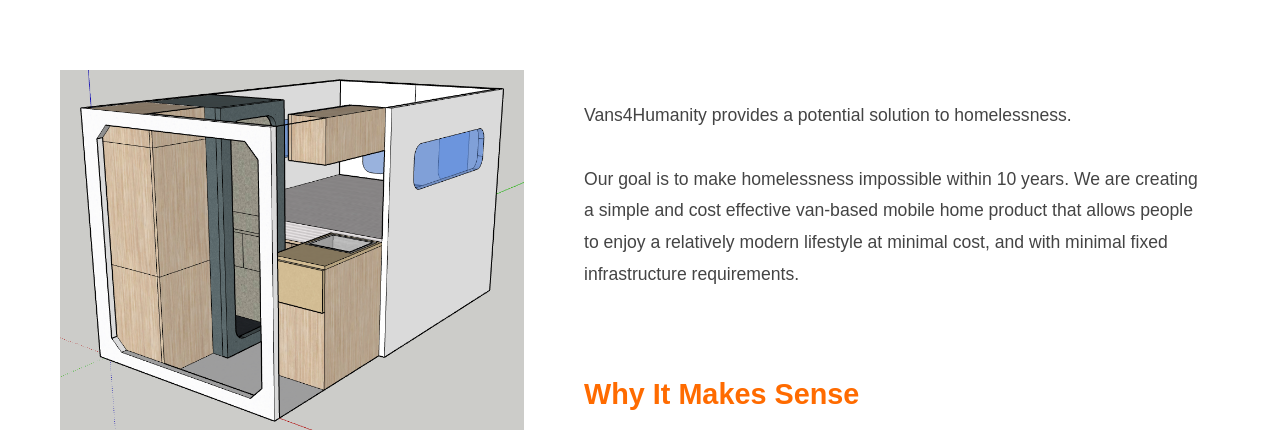
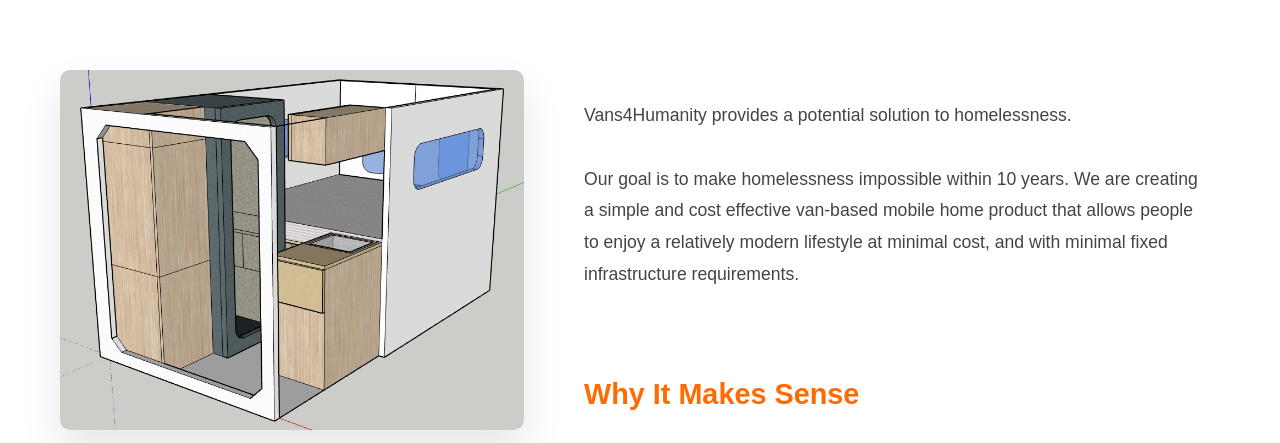
Before and after one commit to shardinator/vans4humanity, a plain HTML site: page index.html in a window 1280 px wide. Shown: the part 290-733 px from the top of the page. Drawn offline with nearby package versions, Linux system fonts and the light colour scheme; a script that the page names is missing.

Commit message:
improved image aesthetics

```diff
--- a/css/vans4humanity.webflow.css
+++ b/css/vans4humanity.webflow.css
@@ -44,6 +44,9 @@
   object-fit: contain;
   max-width: 100%;
   align-self: flex-start;
+  border-radius: 10px;
+  box-shadow: 0 20px 40px rgba(0,0,0,0.1);
+  transition: transform 0.3s ease;
 }
 
 .div-block-2 {
```
